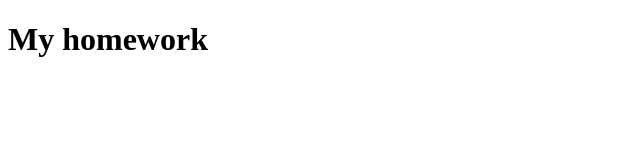
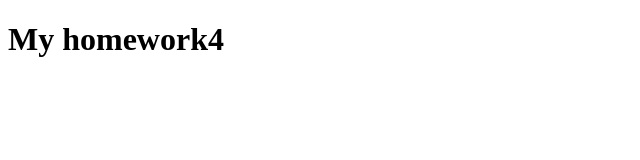
Before and after one commit to SamusAn1987/itgirls-homework, a plain HTML site: page week4/index.html in a window 1280 px wide. Shown: the full height of the page, 0-640 px from the left. Drawn offline with Linux system fonts and the light colour scheme.

Commit message:
Update index.html

```diff
--- a/week4/index.html
+++ b/week4/index.html
@@ -7,6 +7,6 @@
     <title>Document</title>
 </head>
 <body>
-    <h1>My homework</h1>
+    <h1>My homework4</h1>
 </body>
 </html>
```
